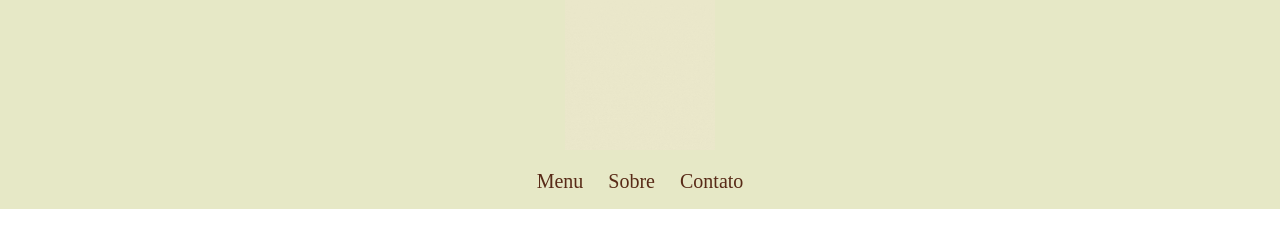
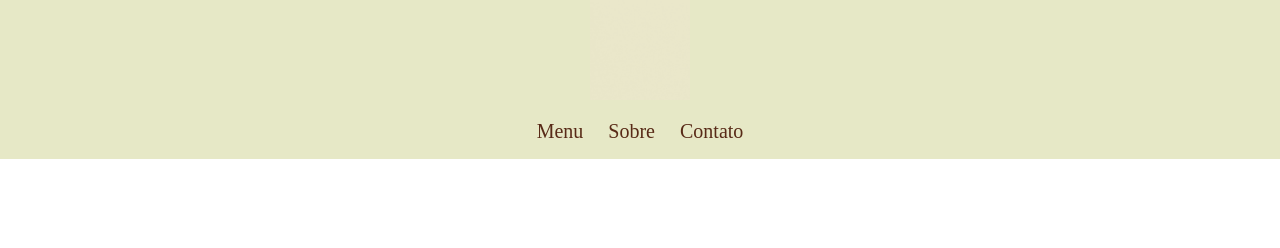
Before and after one commit to Belaalcantara/sigma-burger, a plain HTML site: page layout/header.html in a window 1280 px wide. Drawn offline with Linux system fonts and the light colour scheme.

Commit message:
Felipe 4

```diff
--- a/layout/header.html
+++ b/layout/header.html
@@ -7,7 +7,7 @@
     </head>
     <body>
         <header>
-            <img src="../assets/imagens/ok.gif" height="150px">
+            <img src="../assets/imagens/ok.gif" height="100px">
             <nav>
                 <ul>
                     <li id="desafio"><a class="sigma" href=#>Menu</a></li>
```
